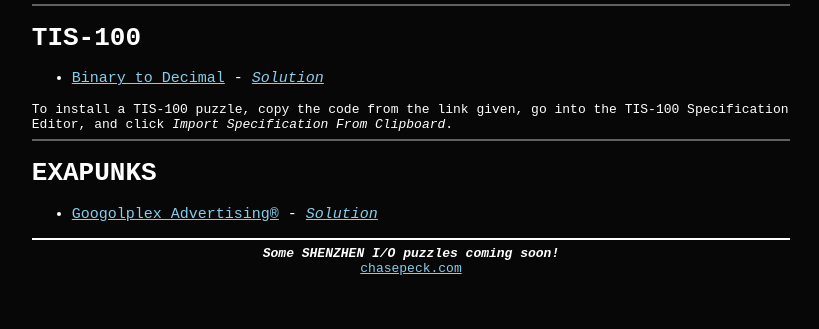
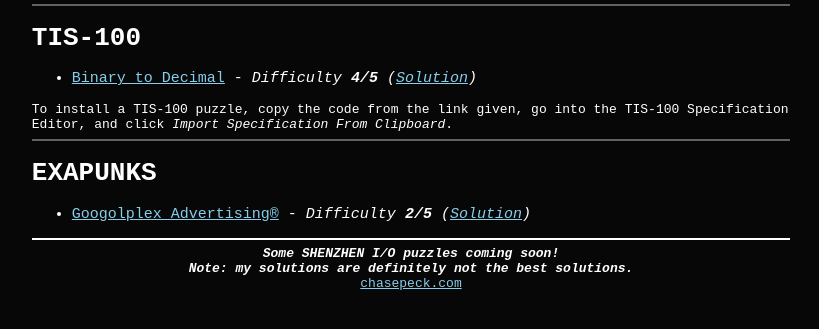
Before and after one commit to chasepeck/zachtronics-puzzles, a plain HTML site: page index.html in a window 1280 px wide. Shown: the part 375-704 px from the top of the page, without its empty margins (229-1048 px from the left). Drawn offline with Linux system fonts and the light colour scheme.

Commit message:
Difficulty ratings

```diff
--- a/index.html
+++ b/index.html
@@ -30,17 +30,18 @@
         <hr style="border: 1px solid rgb(97, 97, 97);">
         <h1>TIS-100</h1>
         <ul>
-            <li><a href="https://gist.githubusercontent.com/chasepeck/7d581d525cc2145511353066a39f1549/raw/acc9fcbf3acff45294b1aa858994084e8281b030/tis100-binary_to_decimal">Binary to Decimal</a> - <a href="https://youtu.be/UMF7xP0ETwk"><i>Solution</i></a></li>
+            <li><a href="https://gist.githubusercontent.com/chasepeck/7d581d525cc2145511353066a39f1549/raw/acc9fcbf3acff45294b1aa858994084e8281b030/tis100-binary_to_decimal">Binary to Decimal</a> - <i>Difficulty <b>4/5</b></i> <i>(<a href="https://youtu.be/UMF7xP0ETwk">Solution</a>)</i></li>
         </ul>
         To install a TIS-100 puzzle, copy the code from the link given, go into the TIS-100 Specification Editor, and click <i>Import Specification From Clipboard</i>.
         <hr style="border: 1px solid rgb(97, 97, 97);">
         <h1>EXAPUNKS</h1>
         <ul>
-            <li><a href="https://steamcommunity.com/sharedfiles/filedetails/?id=2560401868">Googolplex Advertising®</a> - <a href="https://youtu.be/dM1yfa4Kf4M"><i>Solution</i></a></li>
+            <li><a href="https://steamcommunity.com/sharedfiles/filedetails/?id=2560401868">Googolplex Advertising®</a> - <i>Difficulty <b>2/5</b></i> <i>(<a href="https://youtu.be/dM1yfa4Kf4M">Solution</a>)</i></li>
         </ul>
         <hr style="border: 1px solid white;">
         <footer style="text-align: center;">
             <b><i>Some SHENZHEN I/O puzzles coming soon!</i></b><br>
+            <b><i>Note: my solutions are definitely not the best solutions.</i></b><br>
             <a href="https://chasepeck.com">chasepeck.com</a>
         </footer>
     </div>
```
